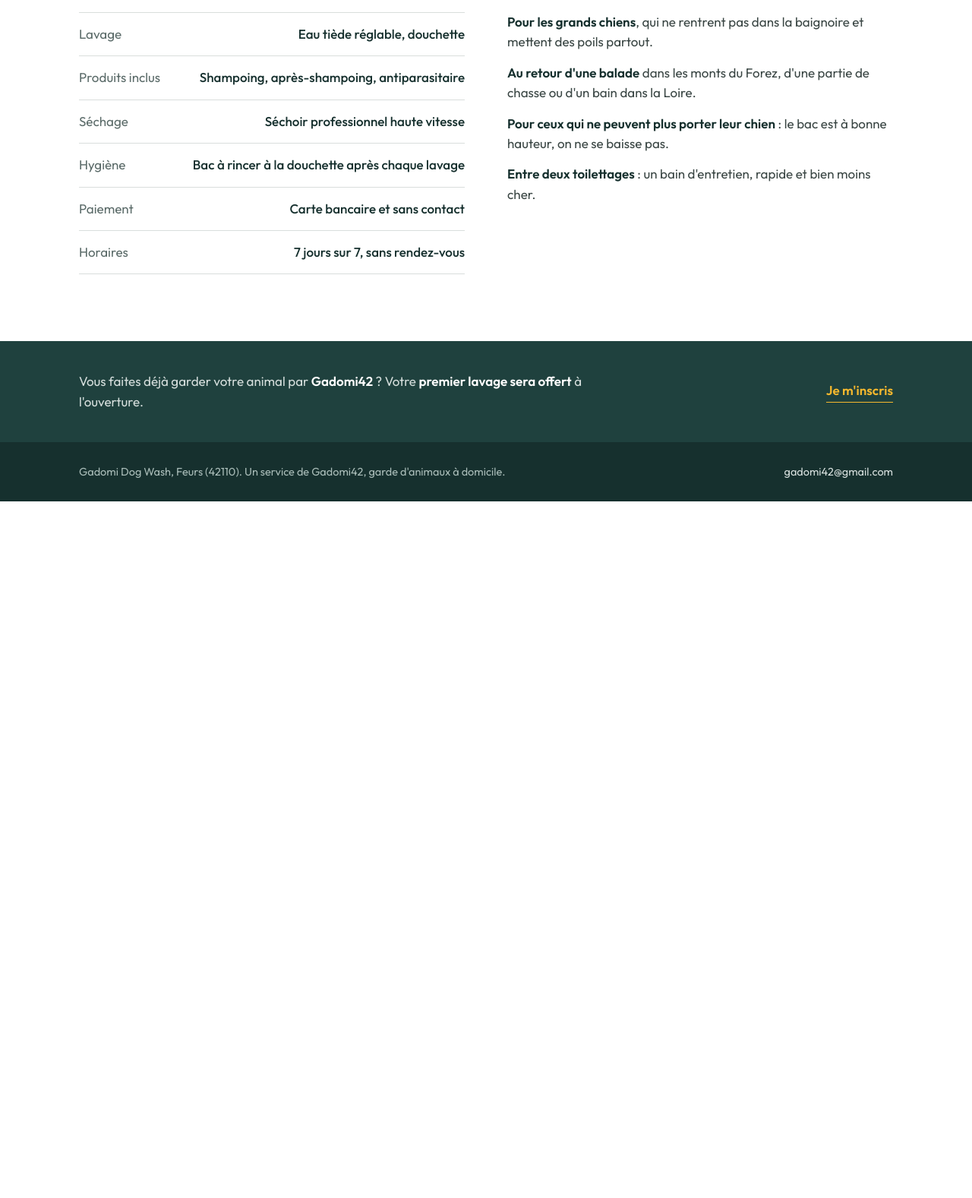
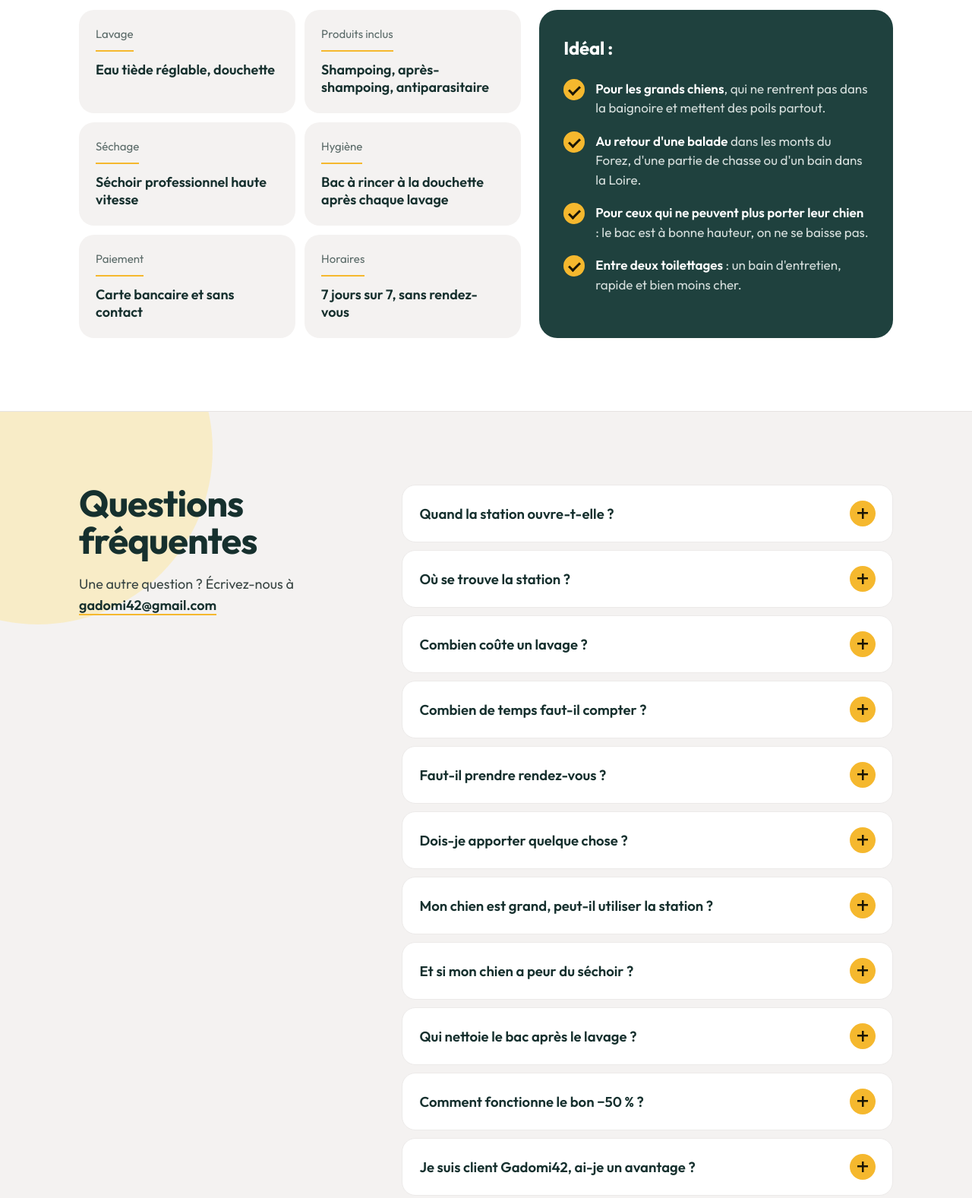
Before and after one commit to gadomi42/gadomidogwash, a plain HTML site: page index.html in a window 1280 px wide. Shown: the part 2733-4310 px from the top of the page at 76% size. Before the commit the page ends 3393 px from the top, so only its background shows below. Drawn offline with Linux system fonts and the light colour scheme.

Commit message:
Section station repensée et ajout d'une FAQ
Co-Authored-By: Claude Opus 5.5 <noreply@anthropic.com>
Claude-Session: https://claude.ai/code/session_01LdKs9vLDk7gEKpWjgFY9q7

```diff
--- a/index.html
+++ b/index.html
@@ -134,15 +134,40 @@ fieldset.f{border:0;margin:14px 0 0;padding:0}
 .step:not(:last-child)::after{content:"";position:absolute;top:58px;right:-24px;width:24px;border-top:2px dashed #D9D5D2}
 
 /* Details */
-.details{padding-top:64px;padding-bottom:88px}
-.grid{display:grid;grid-template-columns:1fr 1fr;gap:56px;margin-top:36px}
-.list{list-style:none;margin:0;padding:0;border-top:1px solid #D9DEDC}
-.list li{display:flex;justify-content:space-between;gap:20px;padding:15px 0;border-bottom:1px solid #D9DEDC}
-.list span{color:var(--soft)}
-.list b{color:var(--ink);font-weight:500;text-align:right}
-.why p{margin:0 0 14px;max-width:46ch}
-.why p:last-child{margin-bottom:0}
-.why b{color:var(--ink);font-weight:600}
+.details{padding-top:40px;padding-bottom:96px}
+.details .section-title{font-weight:700;font-size:clamp(32px,3.8vw,50px);line-height:1.02;letter-spacing:-.02em;max-width:18ch;text-wrap:balance}
+.grid{display:grid;grid-template-columns:minmax(0,1.25fr) minmax(0,1fr);gap:24px;margin-top:40px;align-items:stretch}
+.list{list-style:none;margin:0;padding:0;display:grid;grid-template-columns:1fr 1fr;gap:12px}
+.list li{background:#F4F2F1;border-radius:20px;padding:20px 22px 22px;display:flex;flex-direction:column;gap:6px}
+.list span{color:var(--soft);font-size:15px;padding-bottom:10px;border-bottom:2px solid var(--yel);align-self:flex-start}
+.list b{color:var(--ink);font-weight:600;font-size:18px;line-height:1.3;margin-top:6px}
+.why{background:var(--teal-2);color:#D5DEDC;border-radius:24px;padding:32px 32px 34px}
+.why h3{margin:0 0 22px;color:var(--foam);font-size:24px;font-weight:700;letter-spacing:-.01em}
+.why ul{list-style:none;margin:0;padding:0;display:grid;gap:18px}
+.why li{display:flex;gap:14px;align-items:flex-start;line-height:1.5}
+.why .tick{margin-top:0}
+.why b{color:var(--foam);font-weight:600}
+
+/* FAQ */
+.faq{background:#F4F2F1;border-top:1px solid #E6E3E2;position:relative;overflow:hidden}
+.faq::before{content:"";position:absolute;left:-180px;top:-180px;width:460px;height:460px;border-radius:50%;background:#FBE7A6;opacity:.55}
+.faq-in{position:relative;display:grid;grid-template-columns:minmax(0,.8fr) minmax(0,1.4fr);gap:56px;padding-top:96px;padding-bottom:96px;align-items:start}
+.faq-head{position:sticky;top:32px}
+.faq .section-title{font-weight:700;font-size:clamp(32px,3.8vw,50px);line-height:1.02;letter-spacing:-.02em;max-width:12ch}
+.faq-lead{margin:18px 0 0;font-size:18px;max-width:30ch}
+.faq-lead a{color:var(--ink);font-weight:600;text-decoration:none;border-bottom:2px solid var(--yel)}
+.qa-list{display:grid;gap:10px}
+.qa{background:#fff;border:1px solid #ECEAE9;border-radius:18px;transition:box-shadow .2s}
+.qa[open]{box-shadow:0 14px 34px rgba(40,36,34,.10)}
+.qa summary{list-style:none;cursor:pointer;display:flex;align-items:center;justify-content:space-between;gap:16px;padding:20px 22px;font-size:18.5px;font-weight:600;color:var(--ink);line-height:1.3}
+.qa summary::-webkit-details-marker{display:none}
+.qa summary::after{content:"";flex:none;width:34px;height:34px;border-radius:50%;background:var(--yel) no-repeat center/14px 14px;
+  background-image:linear-gradient(var(--yel-ink),var(--yel-ink)),linear-gradient(var(--yel-ink),var(--yel-ink));
+  background-size:14px 2.5px,2.5px 14px;transition:transform .2s}
+.qa[open] summary::after{transform:rotate(45deg)}
+.qa summary:focus-visible{outline:3px solid var(--yel);outline-offset:2px;border-radius:18px}
+.qa p{margin:0;padding:0 22px 22px;max-width:62ch;color:var(--txt)}
+@media (prefers-reduced-motion:reduce){.qa summary::after{transition:none}}
 
 /* Gadomi42 clients */
 .band{background:var(--teal-2);color:#D5DEDC}
@@ -175,8 +200,15 @@ footer a:hover{color:var(--foam)}
   .step-num{font-size:56px}
   .step-pic{width:80px;height:80px}
   .step:not(:last-child)::after{display:none}
-  .grid{grid-template-columns:1fr;gap:40px}
-  .details{padding-top:48px;padding-bottom:64px}
+  .grid{grid-template-columns:1fr;gap:16px;margin-top:28px}
+  .details{padding-top:32px;padding-bottom:64px}
+  .list li{padding:16px 16px 18px}
+  .list b{font-size:16.5px}
+  .why{padding:26px 22px 28px}
+  .faq-in{grid-template-columns:1fr;gap:28px;padding-top:64px;padding-bottom:64px}
+  .faq-head{position:static}
+  .qa summary{padding:18px 18px;font-size:17px}
+  .qa p{padding:0 18px 20px}
 }
 @media (max-width:420px){
   .card{padding:24px 18px 22px;border-radius:18px}
@@ -428,10 +460,35 @@ footer a:hover{color:var(--foam)}
         <li><span>Horaires</span><b>7 jours sur 7, sans rendez-vous</b></li>
       </ul>
       <div class="why">
-        <p><b>Pour les grands chiens</b>, qui ne rentrent pas dans la baignoire et mettent des poils partout.</p>
-        <p><b>Au retour d'une balade</b> dans les monts du Forez, d'une partie de chasse ou d'un bain dans la Loire.</p>
-        <p><b>Pour ceux qui ne peuvent plus porter leur chien</b> : le bac est à bonne hauteur, on ne se baisse pas.</p>
-        <p><b>Entre deux toilettages</b> : un bain d'entretien, rapide et bien moins cher.</p>
+        <h3>Idéal&nbsp;:</h3>
+        <ul>
+          <li><span class="tick" aria-hidden="true"></span><span><b>Pour les grands chiens</b>, qui ne rentrent pas dans la baignoire et mettent des poils partout.</span></li>
+          <li><span class="tick" aria-hidden="true"></span><span><b>Au retour d'une balade</b> dans les monts du Forez, d'une partie de chasse ou d'un bain dans la Loire.</span></li>
+          <li><span class="tick" aria-hidden="true"></span><span><b>Pour ceux qui ne peuvent plus porter leur chien</b> : le bac est à bonne hauteur, on ne se baisse pas.</span></li>
+          <li><span class="tick" aria-hidden="true"></span><span><b>Entre deux toilettages</b> : un bain d'entretien, rapide et bien moins cher.</span></li>
+        </ul>
+      </div>
+    </div>
+  </section>
+
+  <section class="faq" aria-labelledby="t-faq">
+    <div class="wrap faq-in">
+      <div class="faq-head">
+        <h2 class="section-title" id="t-faq">Questions fréquentes</h2>
+        <p class="faq-lead">Une autre question ? Écrivez-nous à <a href="mailto:gadomi42@gmail.com">gadomi42@gmail.com</a></p>
+      </div>
+      <div class="qa-list">
+        <details class="qa"><summary>Quand la station ouvre-t-elle ?</summary><p>En 2027. Les personnes inscrites sont prévenues par e-mail et par SMS dès l'ouverture.</p></details>
+        <details class="qa"><summary>Où se trouve la station ?</summary><p>À Feurs. L'adresse exacte sera communiquée aux inscrits avant l'ouverture.</p></details>
+        <details class="qa"><summary>Combien coûte un lavage ?</summary><p>À partir de 10 €. Vous payez directement à la machine, par carte bancaire ou sans contact.</p></details>
+        <details class="qa"><summary>Combien de temps faut-il compter ?</summary><p>Une dizaine de minutes pour laver et sécher votre chien.</p></details>
+        <details class="qa"><summary>Faut-il prendre rendez-vous ?</summary><p>Non. La station est en libre-service, 7 jours sur 7, sans rendez-vous.</p></details>
+        <details class="qa"><summary>Dois-je apporter quelque chose ?</summary><p>Non, seulement votre chien. Le shampoing, l'après-shampoing, l'antiparasitaire et le séchoir sont fournis dans la machine Dog&nbsp;Wash.</p></details>
+        <details class="qa"><summary>Mon chien est grand, peut-il utiliser la station ?</summary><p>Oui. La station est pensée pour les grands chiens, qui ne rentrent pas dans la baignoire.</p></details>
+        <details class="qa"><summary>Et si mon chien a peur du séchoir ?</summary><p>Vous réglez la puissance du séchoir, et un bouton met en pause si votre chien a besoin d'une minute.</p></details>
+        <details class="qa"><summary>Qui nettoie le bac après le lavage ?</summary><p>Vous. Avant de partir, rincez le bac avec la douchette : la station reste propre pour le chien suivant.</p></details>
+        <details class="qa"><summary>Comment fonctionne le bon −50 % ?</summary><p>Inscrivez-vous sur cette page : vous recevez par e-mail un numéro de bon unique (pensez à regarder vos spams). À la station, présentez votre numéro de bon pour profiter de −50 %. Le bon est valable une fois, par une seule personne.</p></details>
+        <details class="qa"><summary>Je suis client Gadomi42, ai-je un avantage ?</summary><p>Oui, votre premier lavage sera offert à l'ouverture.</p></details>
       </div>
     </div>
   </section>
```
